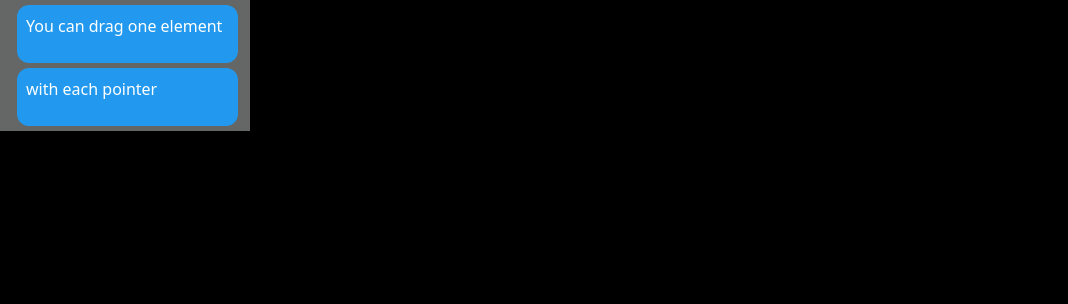
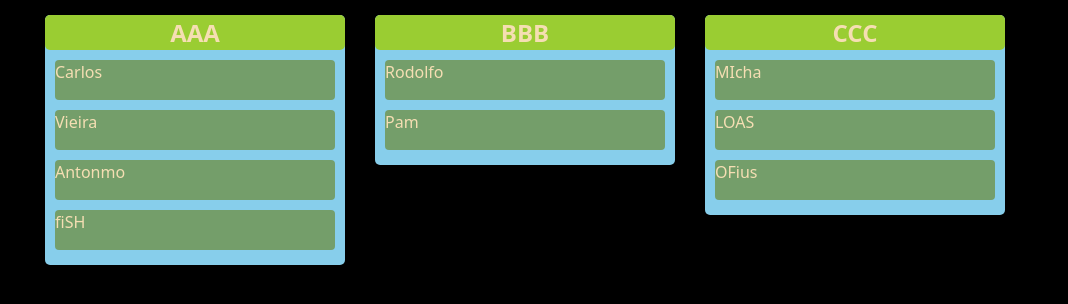
Before and after one commit to luisnavedag/kando, a Django app: page / in a window 1280 px wide. Shown: the part 70-374 px from the top of the page, without its empty margins (0-1068 px from the left). Run offline with Django 4.2, Linux system fonts and the light colour scheme.

Commit message:
Drag and drop working as intended

```diff
--- a/dashboard/templates/dashboard/dashboard.html
+++ b/dashboard/templates/dashboard/dashboard.html
@@ -5,25 +5,46 @@
 <div>
     <div class="dashboard-container row align-items-start justify-content-start sortable">
 
-        <div class="items-list">
-            <div id="drag-1" class="draggable">
-                <p> You can drag one element </p>
-              </div>
 
-              <div id="drag-2" class="draggable">
-                <p> with each pointer </p>
+          <div class="list-board-container">
+            <div class="title-list-board-container d-flex align-items-center justify-content-center">
+                <span>AAA</span>
+            </div>
+
+            <div class="list-items-board flex-row align-items-center justify-content-center">
+                <div class="item-board">Carlos</div>
+                <div class="item-board">Vieira</div>
+                <div class="item-board">Antonmo</div>
+                <div class="item-board">fiSH</div>
             </div>
         </div>
 
-        <!--
-            https://sortablejs.github.io/Sortable/
-            https://interactjs.io/pro/#more-info
-        -->
+        <div class="list-board-container">
+            <div class="title-list-board-container d-flex align-items-center justify-content-center">
+                <span>BBB</span>
+            </div>
 
+            <div class="list-items-board flex-row align-items-center justify-content-center">
+                <div class="item-board">Rodolfo</div>
+                <div class="item-board">Pam</div>
+            </div>
+        </div>
 
+        <div class="list-board-container">
+            <div class="title-list-board-container d-flex align-items-center justify-content-center">
+                <span>CCC</span>
+            </div>
+
+            <div class="list-items-board flex-row align-items-center justify-content-center">
+                <div class="item-board">MIcha</div>
+                <div class="item-board">LOAS</div>
+                <div class="item-board">OFius</div>
+            </div>
+        </div>
 
 
     </div>
+
 </div>
 
 {% endblock content %}
--- a/static/styles/dashboard.css
+++ b/static/styles/dashboard.css
@@ -1,6 +1,7 @@
-/* .dashboard-container{
-
-} */
+.dashboard-container{
+    color: wheat;
+    padding-left: 30px;
+}
 
 .list-board-container{
     margin: 15px;
@@ -65,33 +66,6 @@
     /* overflow: hidden; */
 }
 
-/* .item-board:hover{
-    background-color: rgba(255, 255, 0, 0.404);
-
-} */
-
-
-
-
-
-
-/* interact JS */
-#drag-1, #drag-2 {
-    width: 98%;
-    min-height: 10px;
-    background-color: #29e;
-    color: white;
-    border-radius: 0.75em;
-    padding: 4%;
-    touch-action: none;
-    user-select: none; /*- prevent user select text -*/
-    transform: translate(0px, 0px);
-    margin: 5px;
-  }
-
-
-  .items-list{
-    width: 250px;
-    min-height: 80px;
-    background-color: rgb(101, 102, 102);
-  }
+.hidden-placeholder{
+    visibility: hidden;
+}
--- a/templates/main.html
+++ b/templates/main.html
@@ -11,15 +11,6 @@
     <link rel="stylesheet" href="{% static 'styles/header.css' %}" />
     <link rel="stylesheet" href="{% static 'styles/side-menu.css' %}" />
     <link rel="stylesheet" href="{% static 'styles/dashboard.css' %}" />
-
-    <script src="https://unpkg.com/interactjs/dist/interact.min.js"></script> <!-- interact.js -->
-
-      <!-- jQuery to use with drag and drop-->
-    <script src="https://code.jquery.com/jquery-3.6.0.min.js"></script>
-
-    <!-- jQuery UI to use with drag and drop-->
-    <script src="https://code.jquery.com/ui/1.13.1/jquery-ui.min.js"></script>
-    <link rel="stylesheet" href="https://code.jquery.com/ui/1.13.1/themes/base/jquery-ui.css">
 
     <script>
       /* Set the width of the side navigation to 250px and the left margin of the page content to 250px */
@@ -35,55 +26,8 @@
       }
 
 
-      //* interact js*/
-        // target elements with the "draggable" class
-        interact('.draggable')
-          .draggable({
-            // enable inertial throwing
-            inertia: true,
-            // keep the element within the area of it's parent
-            modifiers: [
-              interact.modifiers.restrictRect({
-                restriction: 'parent',
-                endOnly: true
-              })
-            ],
-            // enable autoScroll
-            autoScroll: true,
 
-            listeners: {
-              // call this function on every dragmove event
-              move: dragMoveListener,
 
-              // call this function on every dragend event
-              end (event) {
-                var textEl = event.target.querySelector('p')
-
-                textEl && (textEl.textContent =
-                  'moved a distance of ' +
-                  (Math.sqrt(Math.pow(event.pageX - event.x0, 2) +
-                            Math.pow(event.pageY - event.y0, 2) | 0))
-                    .toFixed(2) + 'px')
-              }
-            }
-          })
-
-        function dragMoveListener (event) {
-          var target = event.target
-          // keep the dragged position in the data-x/data-y attributes
-          var x = (parseFloat(target.getAttribute('data-x')) || 0) + event.dx
-          var y = (parseFloat(target.getAttribute('data-y')) || 0) + event.dy
-
-          // translate the element
-          target.style.transform = 'translate(' + x + 'px, ' + y + 'px)'
-
-          // update the posiion attributes
-          target.setAttribute('data-x', x)
-          target.setAttribute('data-y', y)
-        }
-
-        // this function is used later in the resizing and gesture demos
-        window.dragMoveListener = dragMoveListener
     </script>
 
   </head>
@@ -102,7 +46,50 @@
 
       {% endblock %}
     </div>
+
     <script src="https://cdn.jsdelivr.net/npm/@popperjs/core@2.11.6/dist/umd/popper.min.js" integrity="sha384-oBqDVmMz9ATKxIep9tiCxS/Z9fNfEXiDAYTujMAeBAsjFuCZSmKbSSUnQlmh/jp3" crossorigin="anonymous"></script>
     <script src="https://cdn.jsdelivr.net/npm/bootstrap@5.3.0-alpha1/dist/js/bootstrap.min.js" integrity="sha384-mQ93GR66B00ZXjt0YO5KlohRA5SY2XofN4zfuZxLkoj1gXtW8ANNCe9d5Y3eG5eD" crossorigin="anonymous"></script>
+
+    <!-- SortableJS for sorting elements as boards and items -->
+    <script src="https://cdn.jsdelivr.net/npm/sortablejs@latest/Sortable.min.js"></script>
+
+    <!-- references
+    https://github.com/SortableJS/Sortable
+    https://sortablejs.github.io/Sortable/
+    -->
+
+
+    <script>
+
+    var listBoardContainers = document.getElementsByClassName('dashboard-container');  // getting the list container
+
+
+    // defining all boards lodaded as draggable
+    for (let index = 0; index <= listBoardContainers.length-1; index++) {
+
+        Sortable.create(listBoardContainers[index], {
+          animation: 150,
+          group: 'shared-boards',
+          ghostClass: 'hidden-placeholder'
+        });
+
+      }
+
+
+
+      var listItemsBoard = document.getElementsByClassName('list-items-board');    // getting the items list container
+
+    // defining all items lodaded as draggable
+      for (let index = 0; index <= listItemsBoard.length-1; index++) {
+        Sortable.create(listItemsBoard[index], {
+          animation: 150,
+          group: 'shared-items',
+          ghostClass: 'hidden-placeholder'
+        });
+
+      }
+
+
+    </script>
   </body>
 </html>
```
